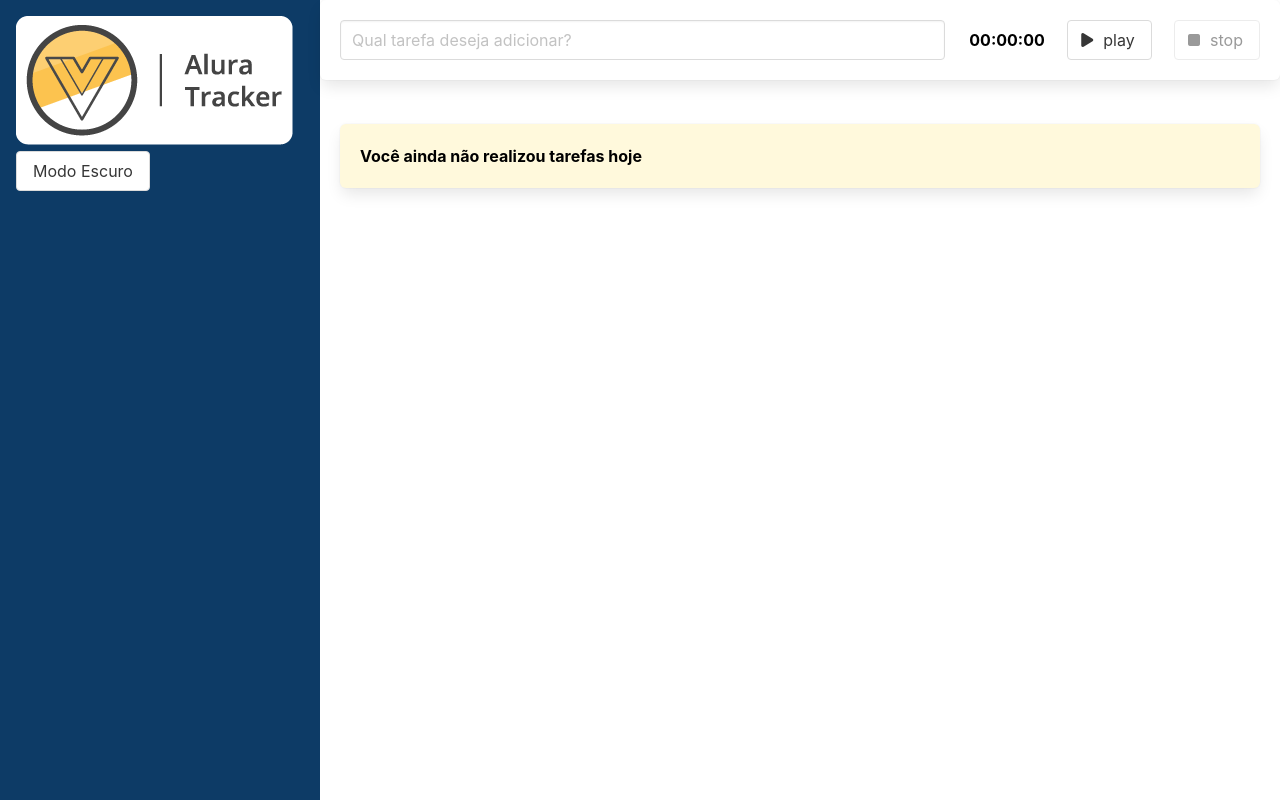
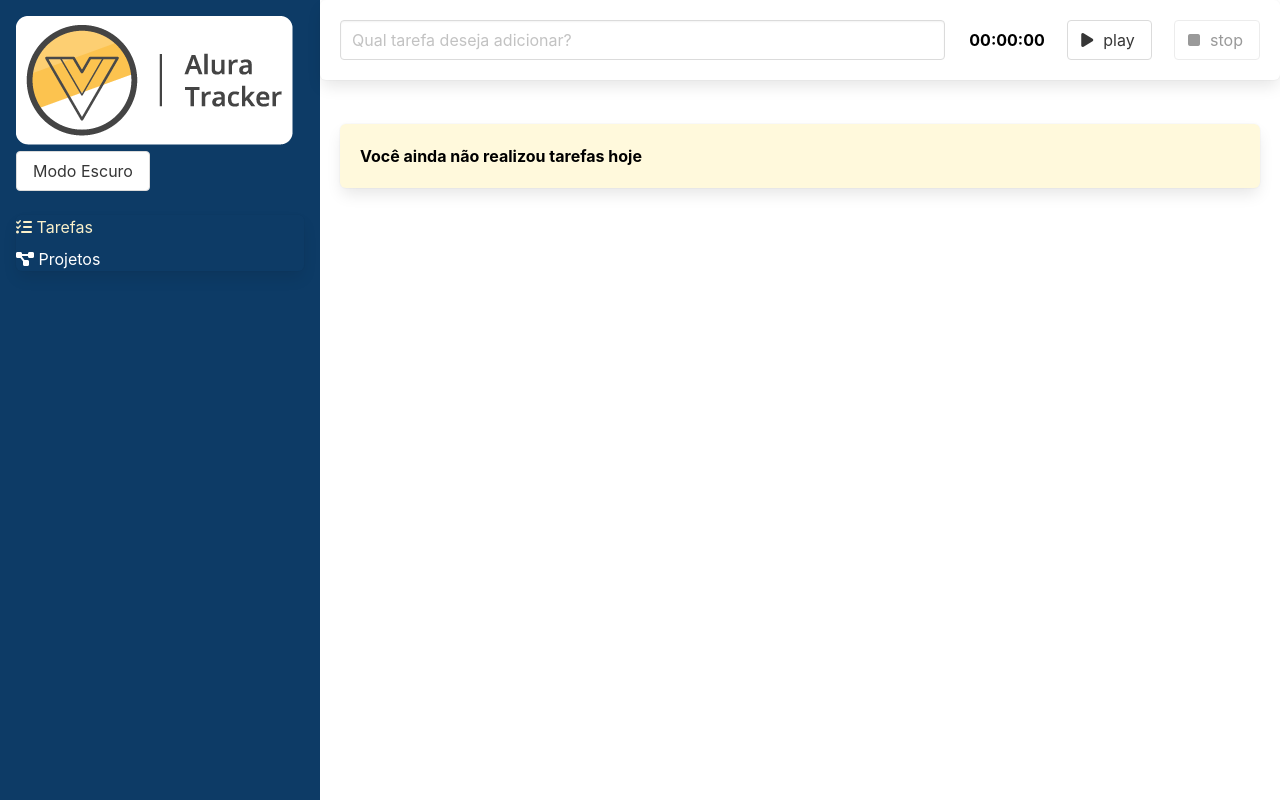
Before and after one commit to Farrush/Alura-Tracker-vue, a Vue app: page / in a window 1280 px wide. Built offline with nearby package versions, Linux system fonts and the light colour scheme.

Commit message:
funcionalidade criar projetos

```diff
--- /dev/null
+++ b/db.json
@@ -0,0 +1,30 @@
+{
+    "projetos": [
+      {
+        "id": 1,
+        "nome": "Alura Tracker 3.0"
+      },
+      {
+        "id": 2,
+        "nome": "ByteBank 2.0"
+      }
+    ],
+    "tarefas": [
+      {
+        "id": 1,
+        "descricao": "Configuração do ambiente",
+        "projeto": {
+          "id": 1,
+          "nome": "Alura Tracker 3.0"
+        }
+      },
+      {
+        "descricao": "Refatoração do vuex 4",
+        "projeto": {
+          "id": 1,
+          "nome": "Alura Tracker 3.0"
+        },
+        "id": 2
+      }
+    ]
+  }
--- a/package.json
+++ b/package.json
@@ -9,7 +9,8 @@
   },
   "dependencies": {
     "core-js": "^3.8.3",
-    "vue": "^3.2.13"
+    "vue": "^3.2.13",
+    "vue-router": "^4.1.6"
   },
   "devDependencies": {
     "@fortawesome/fontawesome-free": "^6.2.0",
--- a/src/App.vue
+++ b/src/App.vue
@@ -4,13 +4,8 @@
       <BarraLateral @alteraTema="trocarTema"/>
     </div>
     <div class="column is-three-quarter conteudo">
-      <FormularioTask @aoSalvarTarefa="salvarTarefa"/>
-      <div class="lista">
-        <Tarefa v-for="(tarefa, index) in Tarefas" :key="index" :tarefa="tarefa"/>
-        <Box v-if="listaEstaVazia">
-          <p class="list-placeholder">Você ainda não realizou tarefas hoje</p>
-        </Box>
-      </div>
+
+      <router-view></router-view>
 
     </div>
   </main>
@@ -18,34 +13,20 @@
 
 <script lang="ts">
 import { defineComponent } from 'vue'
-import ITarefa from './interfaces/ITarefa'
 import BarraLateral from './components/BarraLateral.vue'
-import FormularioTask from './components/Formulario.vue'
-import Tarefa from './components/Tarefa.vue'
-import Box from './components/Box.vue'
 export default defineComponent({
   name: 'App',
 	components: {
   BarraLateral,
-  FormularioTask,
-  Tarefa,
-  Box
   },
   data() {
     return {
-      Tarefas: [] as ITarefa[],
       modoEscuro: false
     }
   },
   computed:{
-    listaEstaVazia(): boolean{
-      return this.Tarefas.length === 0
-    }
   },
   methods: {
-    salvarTarefa(tarefa: ITarefa){
-      this.Tarefas.push(tarefa)
-    },
     trocarTema(modoEscuro: boolean){
       this.modoEscuro = modoEscuro
     }
--- a/src/components/BarraLateral.vue
+++ b/src/components/BarraLateral.vue
@@ -6,6 +6,20 @@
         <button class="button" @click="alterarTema">
           {{textoBotao}}
         </button>
+        <nav class="panel mt-5">
+          <li >
+            <router-link class="link" to="/">
+              <i class="fas fa-tasks"/>
+              Tarefas
+            </router-link>
+          </li>
+          <li>
+            <router-link class="link" to="/projetos">
+              <i class="fas fa-project-diagram"/>
+              Projetos
+            </router-link>
+          </li>
+        </nav>
     </header>
 </template>
 
@@ -38,7 +52,7 @@
 })
 </script>
 
-<style>
+<style scoped>
     header {
   padding: 1rem;
   background: #0d3b66;
@@ -51,4 +65,23 @@
     height: auto;
   }
 }
+nav{
+    list-style-type: none;
+    margin: 0;
+    padding: 0;
+}
+.panel li {
+    margin: 8px 0;
+    text-decoration: none;
+}
+.link {
+    color: #fff;
+}
+.link:hover {
+    color: #FAF0CA;
+}
+.link.router-link-active {
+    color: #FAF0CA;
+}
+
 </style>
--- /dev/null
+++ b/src/interfaces/IProjeto.ts
@@ -0,0 +1,4 @@
+export default interface IProjeto {
+    id: string,
+    nome: string
+}
--- a/src/main.ts
+++ b/src/main.ts
@@ -1,4 +1,7 @@
 import { createApp } from 'vue'
 import App from './App.vue'
 import '@fortawesome/fontawesome-free/css/all.css'
-createApp(App).mount('#app')
+import router from './routes'
+createApp(App)
+    .use(router)
+    .mount('#app')
--- /dev/null
+++ b/src/routes/index.ts
@@ -0,0 +1,22 @@
+import { createRouter, createWebHashHistory, RouteRecordRaw } from "vue-router"
+import Tarefas from '../views/Tarefas.vue'
+import Projetos from '../views/Projetos.vue'
+const routes: RouteRecordRaw[] = [
+    {
+        path:'/',
+        name:'Tarefas',
+        component: Tarefas
+    },
+    {
+        path:'/projetos',
+        name:'Projetos',
+        component: Projetos
+    }
+]
+
+const router = createRouter({
+    history: createWebHashHistory(),
+    routes: routes
+})
+
+export default router
--- /dev/null
+++ b/src/views/Projetos.vue
@@ -0,0 +1,58 @@
+<template>
+    <section class="projetos">
+        <h1 class="title">Projetos</h1>
+        <form @submit.prevent="salvar">
+            <div class="field">
+                <label for="nomeDoProjeto" class="label">Nome do Projeto</label>
+                <input type="text" class="input" v-model="nomeProjeto" id="nomeDoProjeto"/>
+            </div>
+            <div class="field">
+                <button class="button" type="submit">Salvar</button>
+            </div>
+        </form>
+        <table class="table is-fullwidth">
+            <thead>
+                <tr>
+                    <th>ID</th>
+                    <th>NOME</th>
+                </tr>
+            </thead>
+            <tbody>
+                <tr v-for="projeto in projetos" :key="projeto.id">
+                    <td>{{projeto.id}}</td>
+                    <td>{{projeto.nome}}</td>
+                </tr>
+            </tbody>
+        </table>
+    </section>
+</template>
+
+<script lang="ts">
+import { defineComponent } from 'vue'
+import IProjeto from '../interfaces/IProjeto'
+export default defineComponent({
+    name:'ProjetosVue',
+    data(){
+        return{
+            nomeProjeto: '',
+            projetos: [] as IProjeto[]
+        }
+    },
+    methods:{
+        salvar(){
+            const projeto: IProjeto = {
+                nome: this.nomeProjeto,
+                id: new Date().toISOString()
+            }
+            this.projetos.push(projeto)
+            this.nomeProjeto = ''
+        }
+    }
+})
+</script>
+
+<style scoped>
+    .projetos{
+        padding: 1.25rem;
+    }
+</style>
--- /dev/null
+++ b/src/views/Tarefas.vue
@@ -0,0 +1,43 @@
+<template>
+      <FormularioTask @aoSalvarTarefa="salvarTarefa"/>
+      <div class="lista">
+        <Tarefa v-for="(tarefa, index) in Tarefas" :key="index" :tarefa="tarefa"/>
+        <Box v-if="listaEstaVazia">
+          <p class="list-placeholder">Você ainda não realizou tarefas hoje</p>
+        </Box>
+      </div>
+</template>
+
+<script lang="ts">
+import { defineComponent } from 'vue'
+import ITarefa from '../interfaces/ITarefa'
+import FormularioTask from '../components/Formulario.vue'
+import Tarefa from '../components/Tarefa.vue'
+import Box from '../components/Box.vue'
+export default defineComponent({
+  name: 'App',
+	components: {
+  FormularioTask,
+  Tarefa,
+  Box
+  },
+  data() {
+    return {
+      Tarefas: [] as ITarefa[],
+    }
+  },
+  computed:{
+    listaEstaVazia(): boolean{
+      return this.Tarefas.length === 0
+    }
+  },
+  methods: {
+    salvarTarefa(tarefa: ITarefa){
+      this.Tarefas.push(tarefa)
+    }
+  }
+});
+</script>
+
+<style>
+</style>
```
Also changed, not shown: 1 other file (tests, documents, lock files or other folders).
